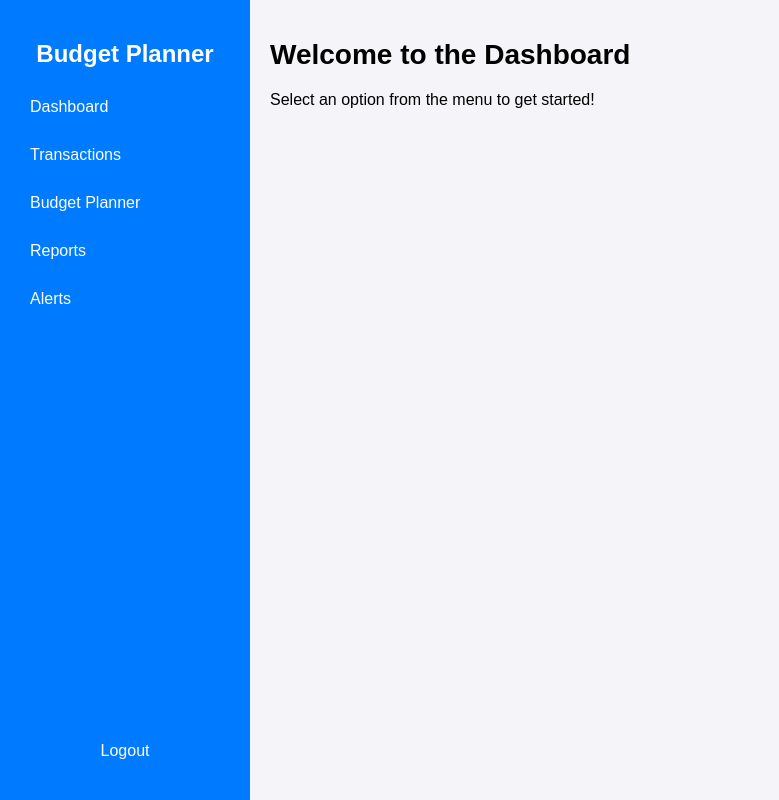
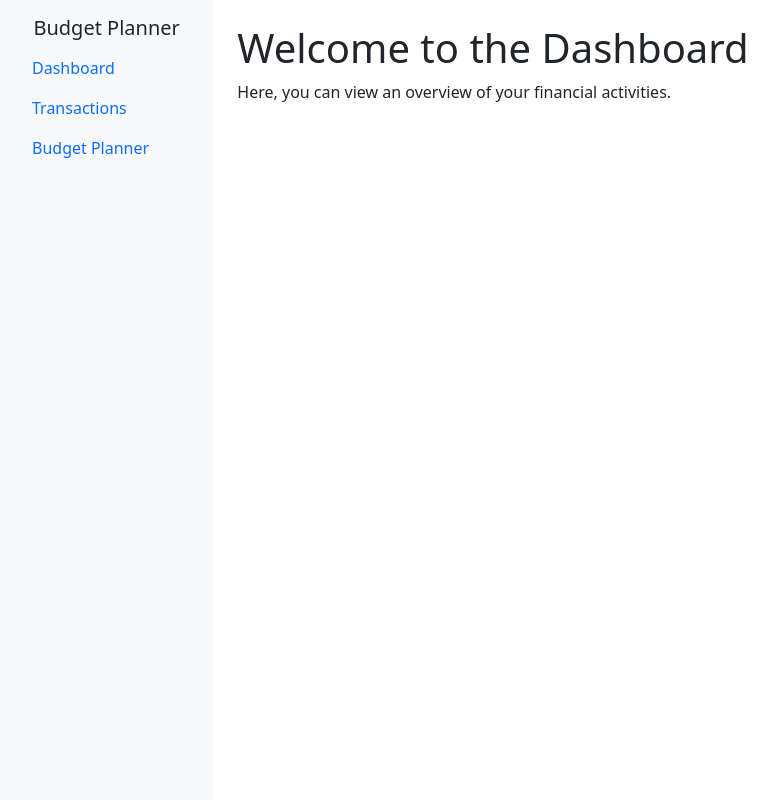
Before and after one commit to DPowidzka/personal-budget-planner, a Flask app: page /dashboard in a window 1280 px wide. Shown: the whole page, without its empty margins (0-779 px from the left). Run offline with Flask 3, Linux system fonts and the light colour scheme.

Commit message:
Change website layout

```diff
--- /dev/null
+++ b/templates/base.html
@@ -0,0 +1,49 @@
+<!DOCTYPE html>
+<html lang="en">
+
+<head>
+    <meta charset="UTF-8">
+    <meta name="viewport" content="width=device-width, initial-scale=1.0">
+    <title>{% block title %}Budget Planner{% endblock %}</title>
+
+    <!-- Bootstrap CSS -->
+    <link href="https://cdn.jsdelivr.net/npm/bootstrap@5.3.3/dist/css/bootstrap.min.css" rel="stylesheet"
+        integrity="sha384-QWTKZyjpPEjISv5WaRU9OFeRpok6YctnYmDr5pNlyT2bRjXh0JMhjY6hW+ALEwIH" crossorigin="anonymous">
+</head>
+
+<body>
+    <div class="container-fluid">
+        <div class="row vh-100">
+            <!-- Left Navigation Panel -->
+            <nav class="col-3 col-md-3 col-lg-2 bg-light shadow p-3 d-flex flex-column h-100">
+                <h5 class="text-center">Budget Planner</h5>
+                <ul class="nav flex-column">
+                    <li class="nav-item">
+                        <a href="/dashboard" class="nav-link active">Dashboard</a>
+                    </li>
+                    <li class="nav-item">
+                        <a href="/transactions" class="nav-link">Transactions</a>
+                    </li>
+                    <li class="nav-item">
+                        <a href="/budget-planner" class="nav-link">Budget Planner</a>
+                    </li>
+                </ul>
+            </nav>
+
+            <!-- Main Content Window -->
+            <main class="col-9 col-md-9 col-lg-10 bg-white p-4">
+                {% block content %}
+                <h1>Welcome to Budget Planner</h1>
+                <p>Manage your finances easily and effectively.</p>
+                {% endblock %}
+            </main>
+        </div>
+    </div>
+
+    <!-- Bootstrap JS Bundle -->
+    <script src="https://cdn.jsdelivr.net/npm/bootstrap@5.3.3/dist/js/bootstrap.bundle.min.js"
+        integrity="sha384-YvpcrYf0tY3lHB60NNkmXc5s9fDVZLESaAA55NDzOxhy9GkcIdslK1eN7N6jIeHz"
+        crossorigin="anonymous"></script>
+</body>
+
+</html>
--- a/templates/dashboard.html
+++ b/templates/dashboard.html
@@ -1,88 +1,8 @@
-<!DOCTYPE html>
-<html lang="en">
-<head>
-    <meta charset="UTF-8">
-    <meta name="viewport" content="width=device-width, initial-scale=1.0">
-    <title>Budget Planner</title>
-    <style>
-        body {
-            font-family: Arial, sans-serif;
-            margin: 0;
-            display: flex;
-            height: 100vh;
-        }
-        /* Sidebar styling */
-        .sidebar {
-            width: 250px;
-            background-color: #007bff;
-            color: white;
-            display: flex;
-            flex-direction: column;
-            justify-content: space-between;
-        }
-        .sidebar .menu {
-            padding: 20px;
-        }
-        .sidebar h2 {
-            text-align: center;
-            margin-bottom: 20px;
-            font-size: 24px;
-        }
-        .sidebar a {
-            display: block;
-            padding: 10px;
-            margin: 10px 0;
-            color: white;
-            text-decoration: none;
-            font-size: 16px;
-            border-radius: 4px;
-        }
-        .sidebar a:hover {
-            background-color: #0056b3;
-        }
-        .logout {
-            text-align: center;
-            padding: 20px;
-            font-size: 16px;
-        }
-        .logout a {
-            color: white;
-            text-decoration: none;
-        }
+{% extends "base.html" %}
 
-        /* Main content styling */
-        .main-content {
-            flex: 1;
-            padding: 20px;
-            background-color: #f4f4f9;
-            overflow-y: auto;
-        }
-        .main-content h1 {
-            font-size: 28px;
-            margin-bottom: 20px;
-        }
-    </style>
-</head>
-<body>
-    <!-- Sidebar -->
-    <div class="sidebar">
-        <div class="menu">
-            <h2>Budget Planner</h2>
-            <a href="/dashboard">Dashboard</a>
-            <a href="/transactions">Transactions</a>
-            <a href="/budget-planner">Budget Planner</a>
-            <a href="/reports">Reports</a>
-            <a href="/alerts">Alerts</a>
-        </div>
-        <div class="logout">
-            <a href="/logout">Logout</a>
-        </div>
-    </div>
+{% block title %}Dashboard - Budget Planner{% endblock %}
 
-    <!-- Main Content -->
-    <div class="main-content">
-        <h1>Welcome to the Dashboard</h1>
-        <p>Select an option from the menu to get started!</p>
-    </div>
-</body>
-</html>
+{% block content %}
+<h1>Welcome to the Dashboard</h1>
+<p>Here, you can view an overview of your financial activities.</p>
+{% endblock %}
--- a/templates/reports.html
+++ /dev/null
@@ -1,4 +0,0 @@
-<div class="main-content">
-    <h1>Reports</h1>
-    <p>Here, you can view your reports transactions.</p>
-</div>
```
Also changed, not shown: templates/budget-planner.html (+8 -4 lines), templates/index.html (deleted, +0 -14 lines), templates/login.html (+23 -67 lines), templates/transactions.html (+8 -4 lines), templates/static/style.css (indentation only).
